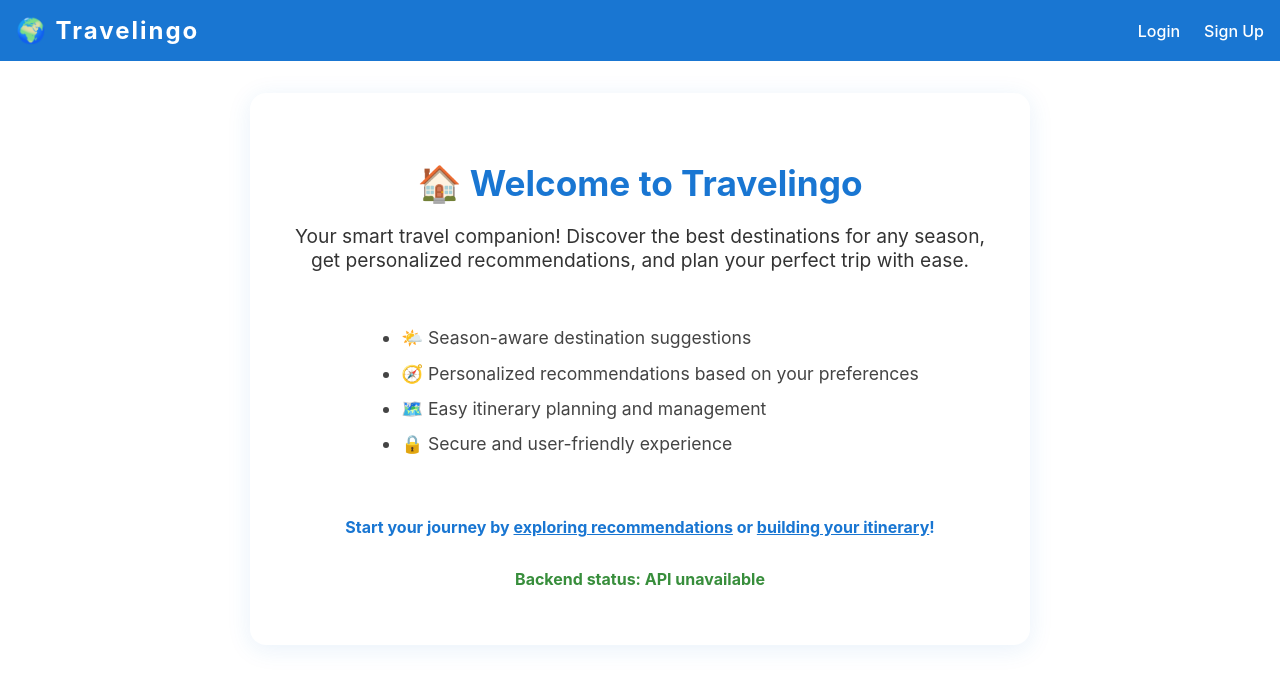
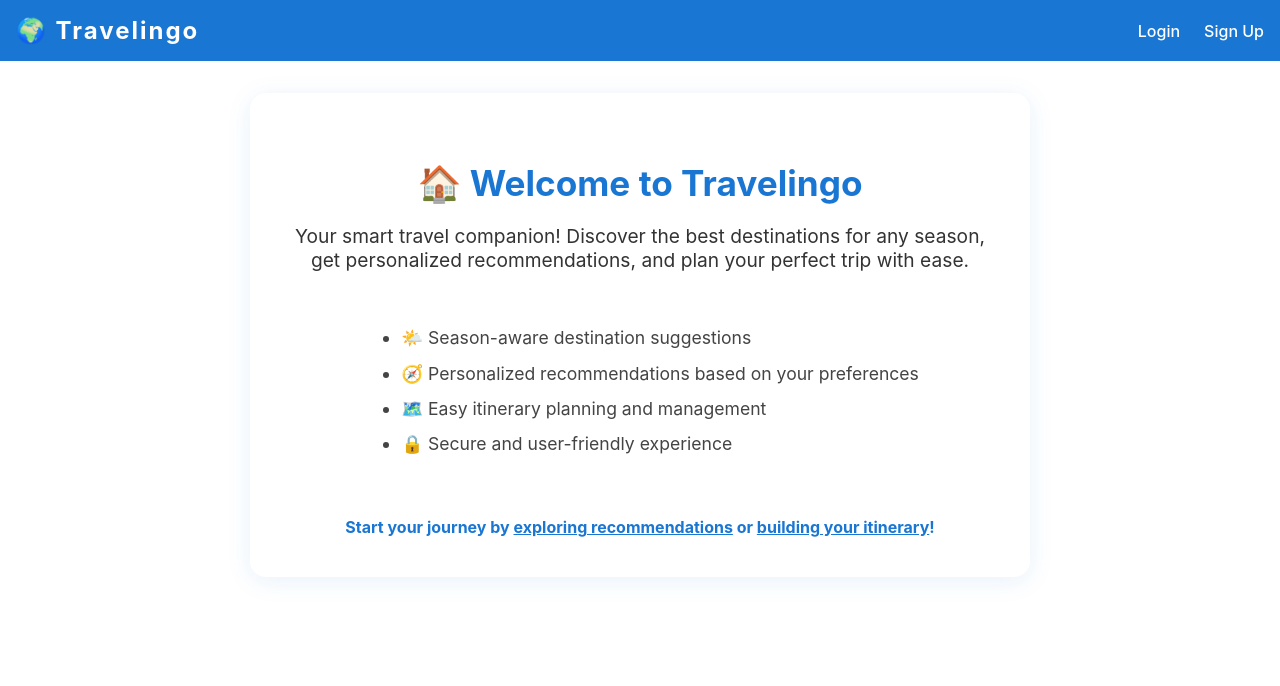
Before and after one commit to jellyfishing2346/travelingo, a React (Create React App) app in the folder frontend/: page / in a window 1280 px wide. Shown: the top 686 px of the page. Built offline with nearby package versions, Linux system fonts and the light colour scheme; no server answers.

Commit message:
Removed Backend status message as its unnecessary

```diff
--- a/frontend/src/pages/Home.tsx
+++ b/frontend/src/pages/Home.tsx
@@ -49,9 +49,6 @@ const Home: React.FC = () => {
         </Link>
         !
       </div>
-      <p style={{ marginTop: '2rem', color: '#388e3c', fontWeight: 'bold' }}>
-        Backend status: {health ? health : "Loading..."}
-      </p>
     </div>
   );
 };
```
